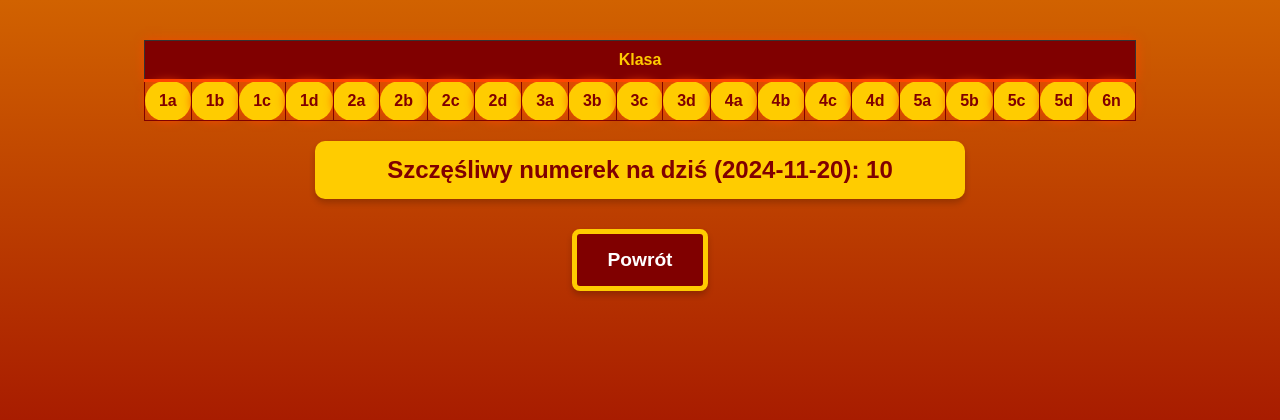
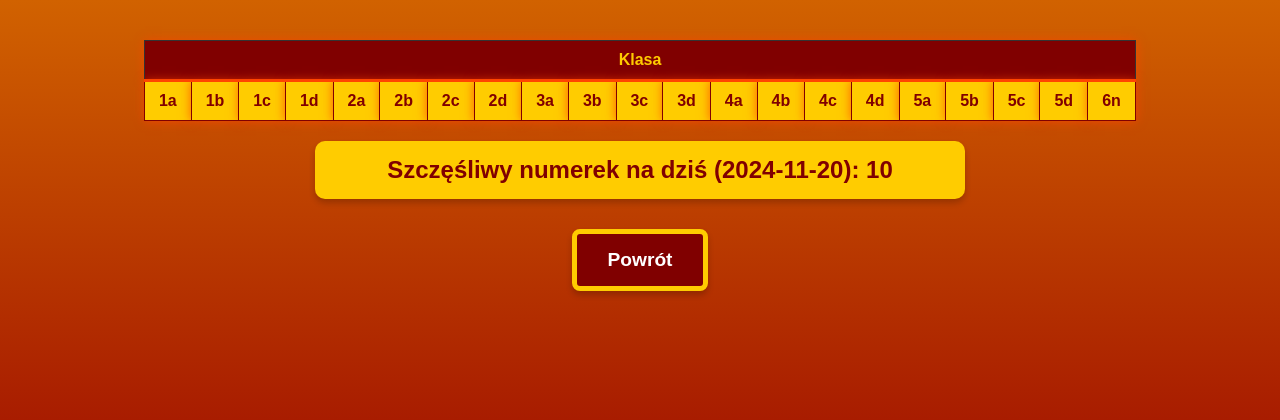
Before and after one commit to Oskarkozi/PlanLekcjiPraktyki, a PHP site: page /BazaDanych.php in a window 1280 px wide. Shown: the top 420 px of the page. Run offline with PHP 8.4, Linux system fonts and the light colour scheme; data comes from the database, SQL or seed files in the repository.

Commit message:
oskar popsul ja naprawiam

```diff
--- a/styles.css
+++ b/styles.css
@@ -13,6 +13,7 @@ th {
     background-color: #B22222;
     font-weight: bold;
     color: white;
+
 }
 
 td.godz,
@@ -149,7 +150,7 @@ td {
     font-weight: bold;
     border: 1px solid #800000;
     /* Ciemnoczerwone obramowanie komórek */
-    border-radius: 30px;
+
 }
 
 a {
```
